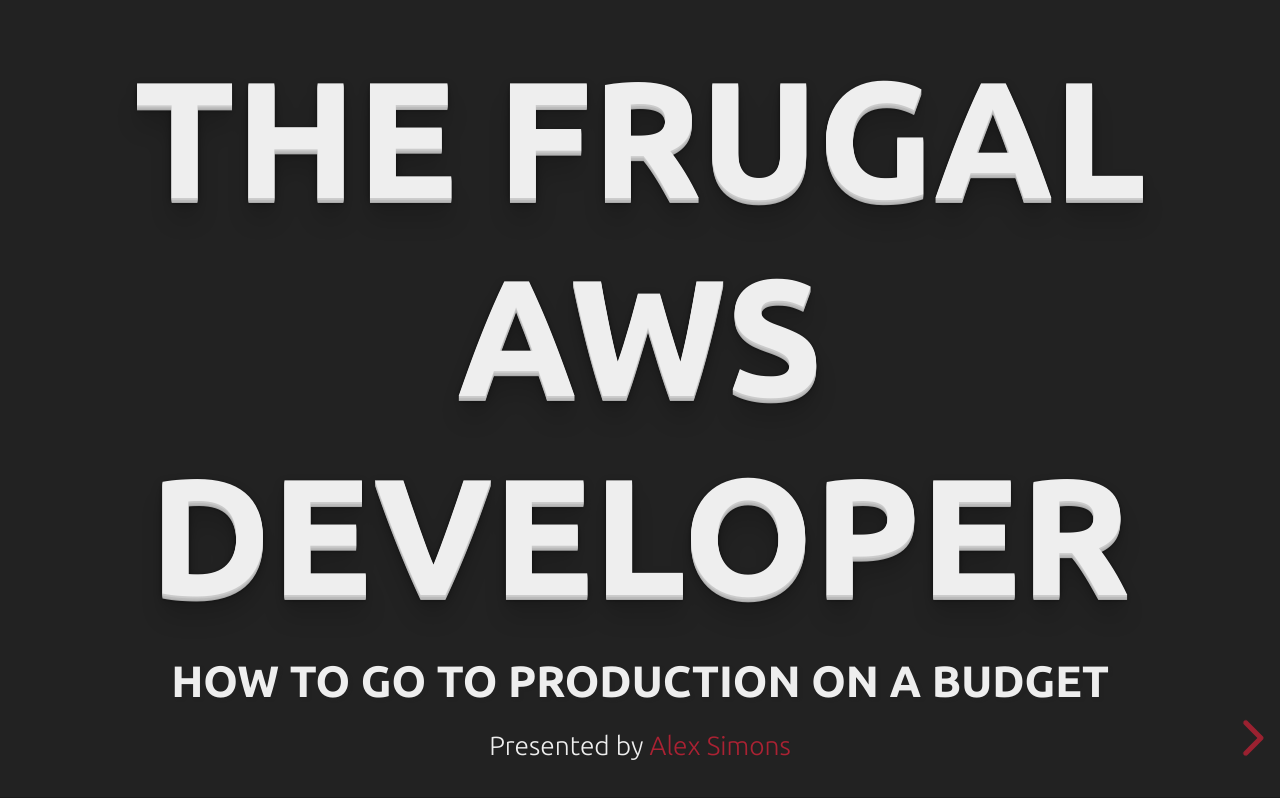
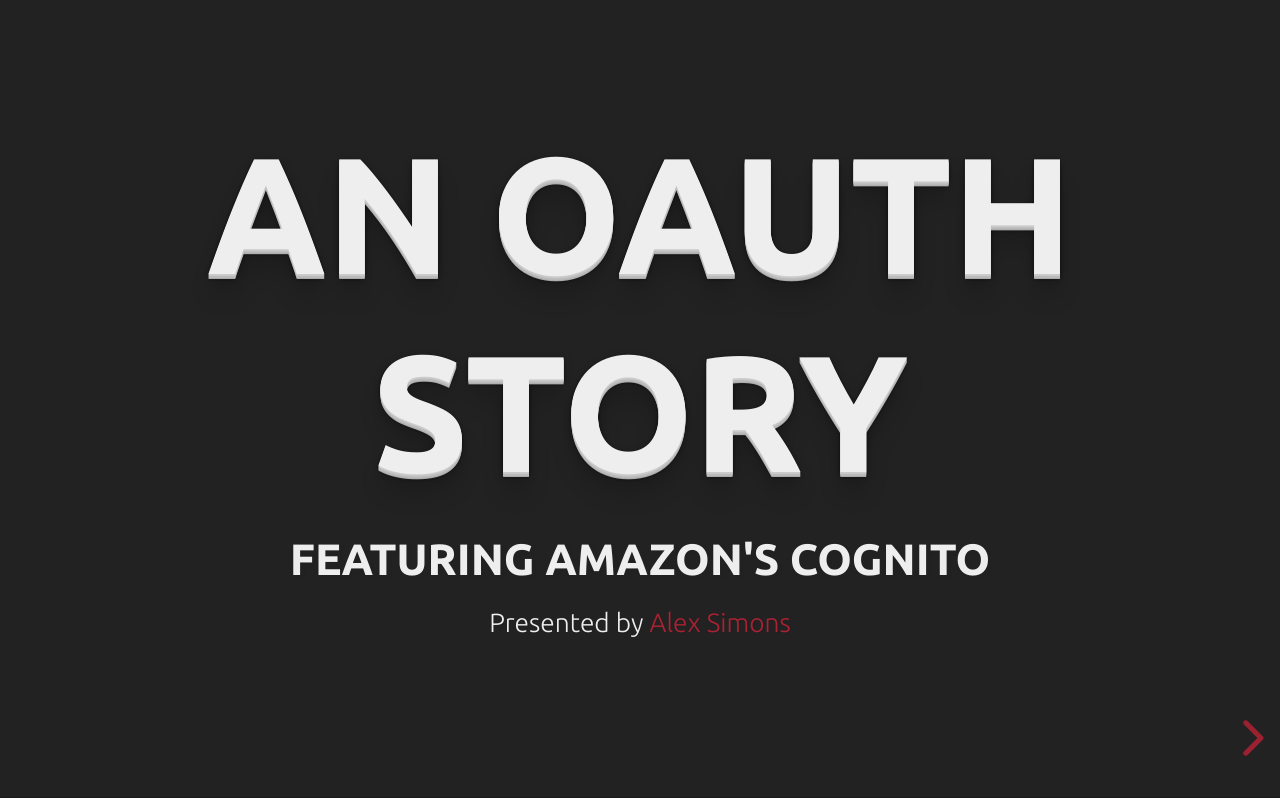
Before and after one commit to Unthrottled/cognito-an-oauth-story, a website: page slides/index.html in a window 1280 px wide. Drawn offline with Linux system fonts and the light colour scheme.

Commit message:
Are you paying attention? Yes?

```diff
--- a/slides/index.html
+++ b/slides/index.html
@@ -17,15 +17,15 @@
 		<div class="reveal">
 			<div class="slides">
 				<section>
-					<h1>The Frugal AWS Developer</h1>
-					<h4>How to go to production on a budget</h4>
+					<h1>An OAuth Story</h1>
+					<h4>Featuring Amazon's Cognito</h4>
 					<p>
 						<small>Presented by <a href="http://unthrottled.io" target="_blank">Alex Simons</a></small>
 					</p>
 				</section>
 
 				<section>
-					<h2>What's in it for you?</h2>
+					<h2>The Quest for Social Sign-On</h2>
 					<p class="fragment fade-up">Mimic a production like environment locally.</p>
 					<p class="fragment fade-up">Deploy to your own production <span style="font-style: italic">without</span>
 						OpenShift.</p>
```
Also changed, not shown: slides/images/404.png (added), slides/images/404_lame.png (added), slides/images/AWS_ARCH.png (added), slides/images/LOCAL_ARCH.png (added), slides/images/bad-https.png (added), slides/images/github-maintenance.png (added), slides/images/http.png (added), slides/images/secure_site.png (added).
